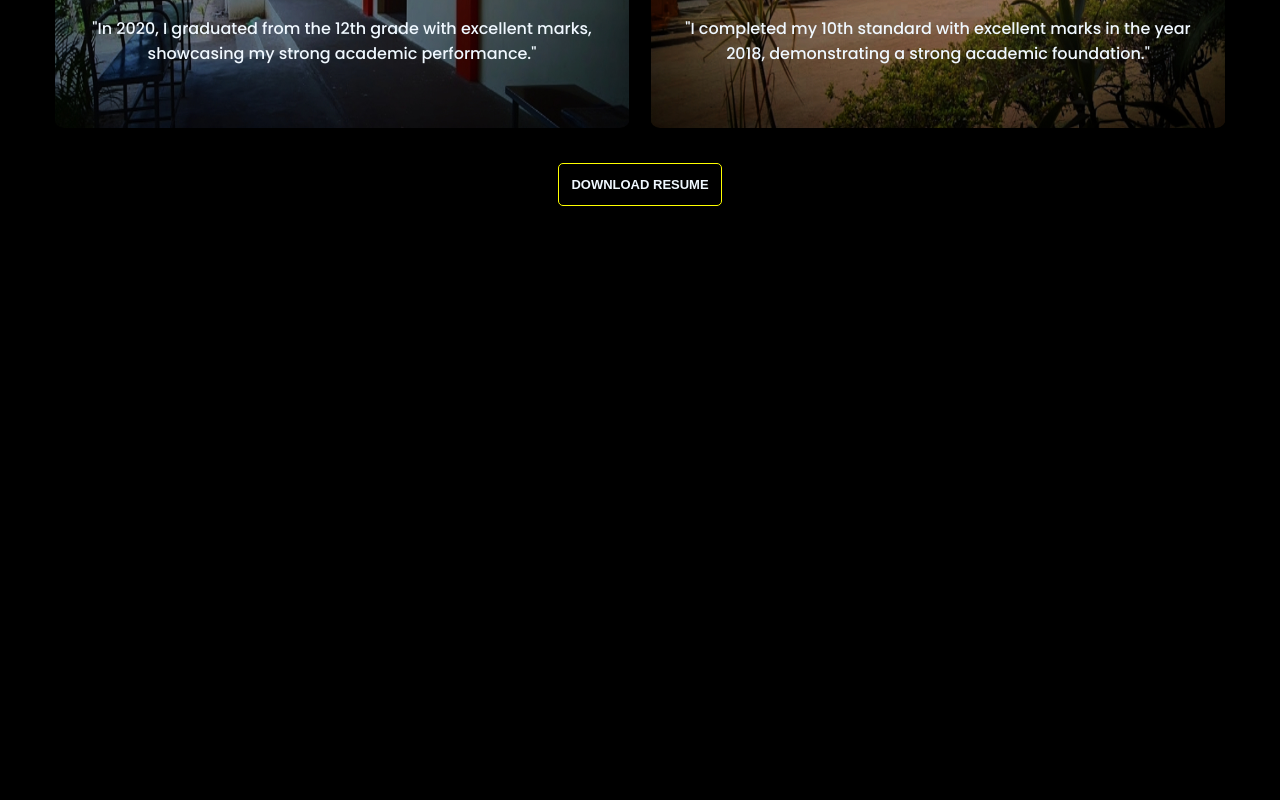
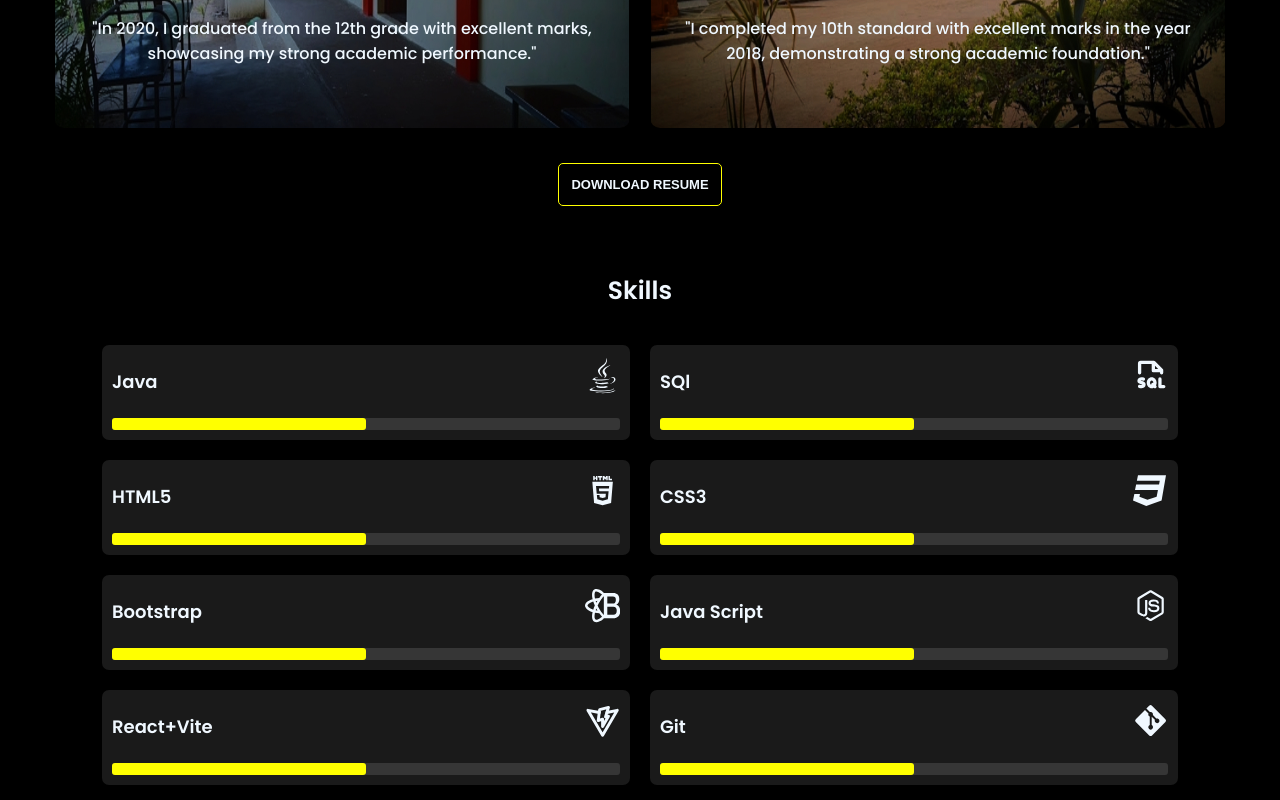
Before and after one commit to 0607mathi/MathiPortfolio, a React (Vite) app: page / in a window 1280 px wide. Shown: the part 2090-2890 px from the top of the page. Before the commit the page ends 2322 px from the top, so only its background shows below. Built offline with nearby package versions, Linux system fonts and the light colour scheme.

Commit message:
skill section completed...!

```diff
--- a/src/App.jsx
+++ b/src/App.jsx
@@ -4,6 +4,7 @@ import Banner from './PortfolioComponents/Banner'
 import NavBar from './PortfolioComponents/NavBar'
 import ProjectCompletion from './PortfolioComponents/ProjectCompletion'
 import ResumeSection from './PortfolioComponents/ResumeSection'
+import SkillsSection from './PortfolioComponents/SkillsSection'
 function App() {
   return (
     <>
@@ -13,6 +14,7 @@ function App() {
         <About/>
         <ProjectCompletion/>
         <ResumeSection/>
+        <SkillsSection />
       </div>
     </>
   )
--- /dev/null
+++ b/src/PortfolioComponents/SkillsSection.jsx
@@ -0,0 +1,119 @@
+import React from 'react'
+import '../Stylesheets/SkillSection.css'
+import { PiFileSqlBold } from "react-icons/pi";
+import { FaJava } from "react-icons/fa";
+import { TiHtml5 } from "react-icons/ti";
+import { FaCss3 } from "react-icons/fa6";
+import { IoLogoNodejs } from "react-icons/io";
+import { SiReactbootstrap } from "react-icons/si";
+import { TbBrandVite } from "react-icons/tb";
+import { FaGitAlt } from "react-icons/fa6";
+const SkillsSection = () => {
+  return (
+    <div className='skill-section'>
+        <div className='heading'>
+            <p>Skills</p>
+        </div>
+        <div className='skills'>
+            {/* java */}
+            <div className='entier-setup'>
+            <div className='skill-name-logo'>
+                <div className="skill-name">Java</div>
+                <div className="logo"> <FaJava /> </div>
+            </div>
+            <div className="progress-bar">
+                <div className="bg-bar">
+                    <div className="inner-bar"></div>
+                </div>
+            </div>
+            </div>
+            {/* sql */}
+            <div className='entier-setup'>
+            <div className='skill-name-logo'>
+                <div className="skill-name">SQl</div>
+                <div className="logo"> <PiFileSqlBold /> </div>
+            </div>
+            <div className="progress-bar">
+                <div className="bg-bar">
+                    <div className="inner-bar"></div>
+                </div>
+            </div>
+            </div>
+            {/* html */}
+            <div className='entier-setup'>
+            <div className='skill-name-logo'>
+                <div className="skill-name">HTML5</div>
+                <div className="logo"> <TiHtml5 /> </div>
+            </div>
+            <div className="progress-bar">
+                <div className="bg-bar">
+                    <div className="inner-bar"></div>
+                </div>
+            </div>
+            </div>
+            {/* css */}
+            <div className='entier-setup'>
+            <div className='skill-name-logo'>
+                <div className="skill-name">CSS3</div>
+                <div className="logo"> <FaCss3 /> </div>
+            </div>
+            <div className="progress-bar">
+                <div className="bg-bar">
+                    <div className="inner-bar"></div>
+                </div>
+            </div>
+            </div>
+            {/* bootstrap */}
+            <div className='entier-setup'>
+            <div className='skill-name-logo'>
+                <div className="skill-name">Bootstrap</div>
+                <div className="logo"> <SiReactbootstrap /> </div>
+            </div>
+            <div className="progress-bar">
+                <div className="bg-bar">
+                    <div className="inner-bar"></div>
+                </div>
+            </div>
+            </div>
+            {/* js */}
+            <div className='entier-setup'>
+            <div className='skill-name-logo'>
+                <div className="skill-name">Java Script</div>
+                <div className="logo"> <IoLogoNodejs /> </div>
+            </div>
+            <div className="progress-bar">
+                <div className="bg-bar">
+                    <div className="inner-bar"></div>
+                </div>
+            </div>
+            </div>
+            {/* react+vite */}
+            <div className='entier-setup'>
+            <div className='skill-name-logo'>
+                <div className="skill-name">React+Vite</div>
+                <div className="logo"> <TbBrandVite /> </div>
+            </div>
+            <div className="progress-bar">
+                <div className="bg-bar">
+                    <div className="inner-bar"></div>
+                </div>
+            </div>
+            </div>
+            {/* git */}
+            <div className='entier-setup'>
+            <div className='skill-name-logo'>
+                <div className="skill-name">Git</div>
+                <div className="logo"> <FaGitAlt /> </div>
+            </div>
+            <div className="progress-bar">
+                <div className="bg-bar">
+                    <div className="inner-bar"></div>
+                </div>
+            </div>
+            </div>
+        </div>
+    </div>
+  )
+}
+
+export default SkillsSection
--- /dev/null
+++ b/src/Stylesheets/SkillSection.css
@@ -0,0 +1,108 @@
+.skill-section{
+    margin: 5px;
+    display: flex;
+    flex-direction: column;
+    justify-content: center;
+    align-items: center;
+}
+
+.skill-section>.heading{
+    font-size: 25px;
+    font-weight: 600;
+    width: fit-content;
+    padding: 0px 20px;
+    margin-top: 10px;
+}
+
+.skills{
+    width: 100%;
+    display: flex;
+    justify-content: center;
+    align-items: center;
+    flex-wrap: wrap;
+    gap: 10px;
+    margin: 10px 0px;
+}
+
+.entier-setup{
+    width: 90%;
+    padding: 10px;
+    background-color: #1A1A1A;
+    border-radius: 7px;
+}
+
+.skill-name-logo{
+    display: flex;
+    justify-content: space-between;
+    align-items: center;
+}
+
+.skill-name{
+    font-size: 16px;
+    font-weight: 600;
+}
+
+.skill-name-logo>.logo{
+    font-size: 2rem;
+    font-weight: 900;
+}
+
+.progress-bar{
+    margin-top: 10px;
+}
+
+.bg-bar{
+    width: 100%;
+    height: 10px;
+    border-radius: 3px;
+    background-color:rgba(128, 128, 128, 0.271);
+}
+
+.inner-bar{
+    background-color: yellow;
+    width: 50%;
+    height: 10px;
+    border-radius: 3px;
+}
+
+@media (min-width: 575px) and (max-width: 767px) {
+
+    .entier-setup{
+        width: 75%;
+    }
+
+    .skill-name{
+        font-size: 18px;
+    }
+
+    .skill-name-logo>.logo{
+        font-size: 2.1rem;
+    }
+
+    .bg-bar,.inner-bar{
+        height: 13px;
+    }
+}
+
+@media (min-width: 768px) and (max-width: 2568px) {
+
+    .entier-setup{
+        width: 40%;
+    }
+
+    .skills{
+        gap: 20px;
+    }
+
+    .skill-name{
+        font-size: 18px;
+    }
+
+    .skill-name-logo>.logo{
+        font-size: 2.2rem;
+    }
+
+    .bg-bar,.inner-bar{
+        height: 12px;
+    }
+}
```
Also changed, not shown: 1 other file (tests, documents, lock files or other folders).
